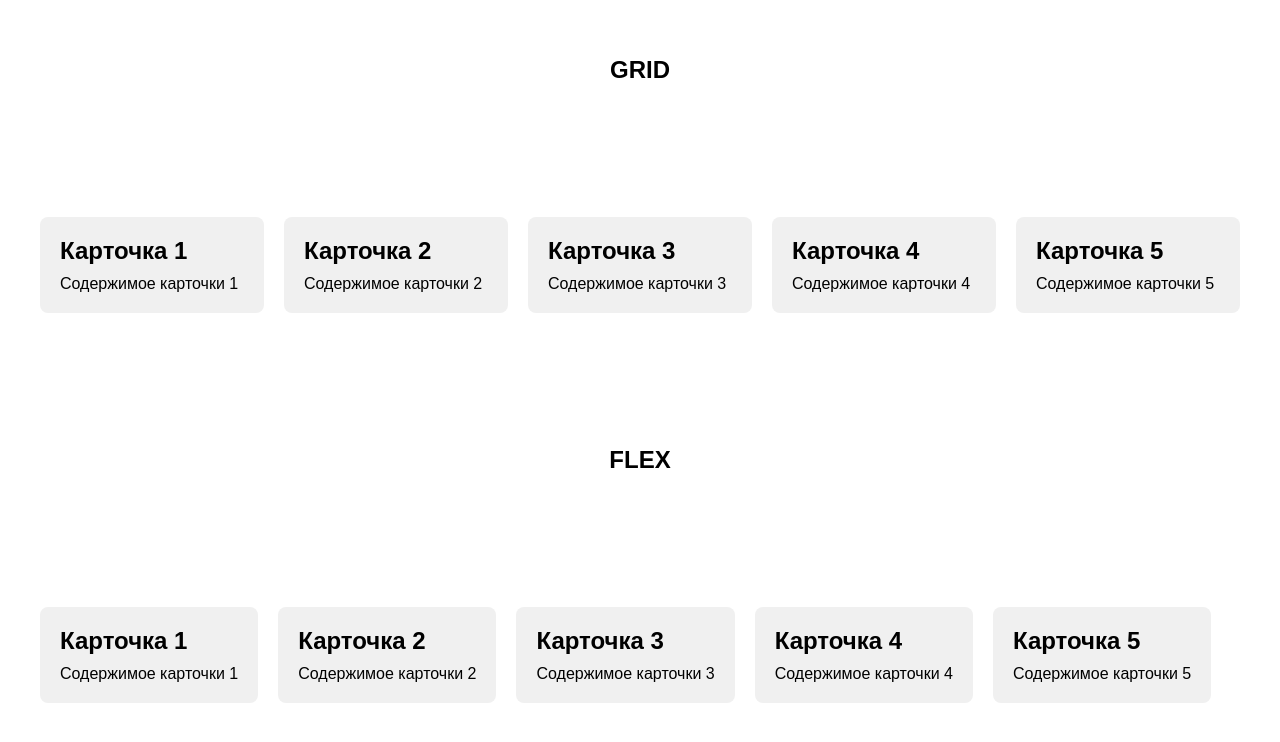
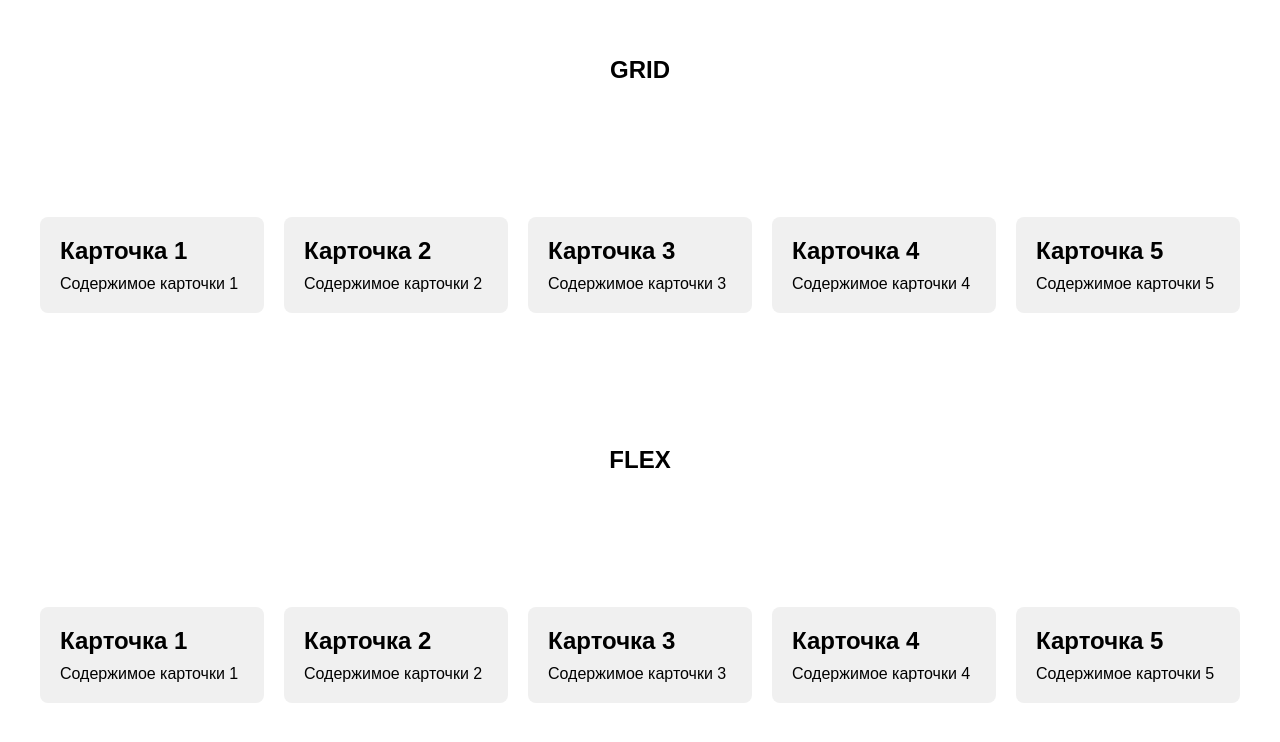
Before and after one commit to Tabarzin/nH1, a plain HTML site: page grid_vs_flex/index.html in a window 1280 px wide. Shown: the part 78-820 px from the top of the page. Drawn offline with Linux system fonts and the light colour scheme.

Commit message:
feat: add flex-grow

```diff
--- a/grid_vs_flex/style.css
+++ b/grid_vs_flex/style.css
@@ -47,3 +47,7 @@ body {
   gap: 20px;
   width: 100%;
 }
+
+.flex .card {
+  flex-grow: 1;
+}
```
